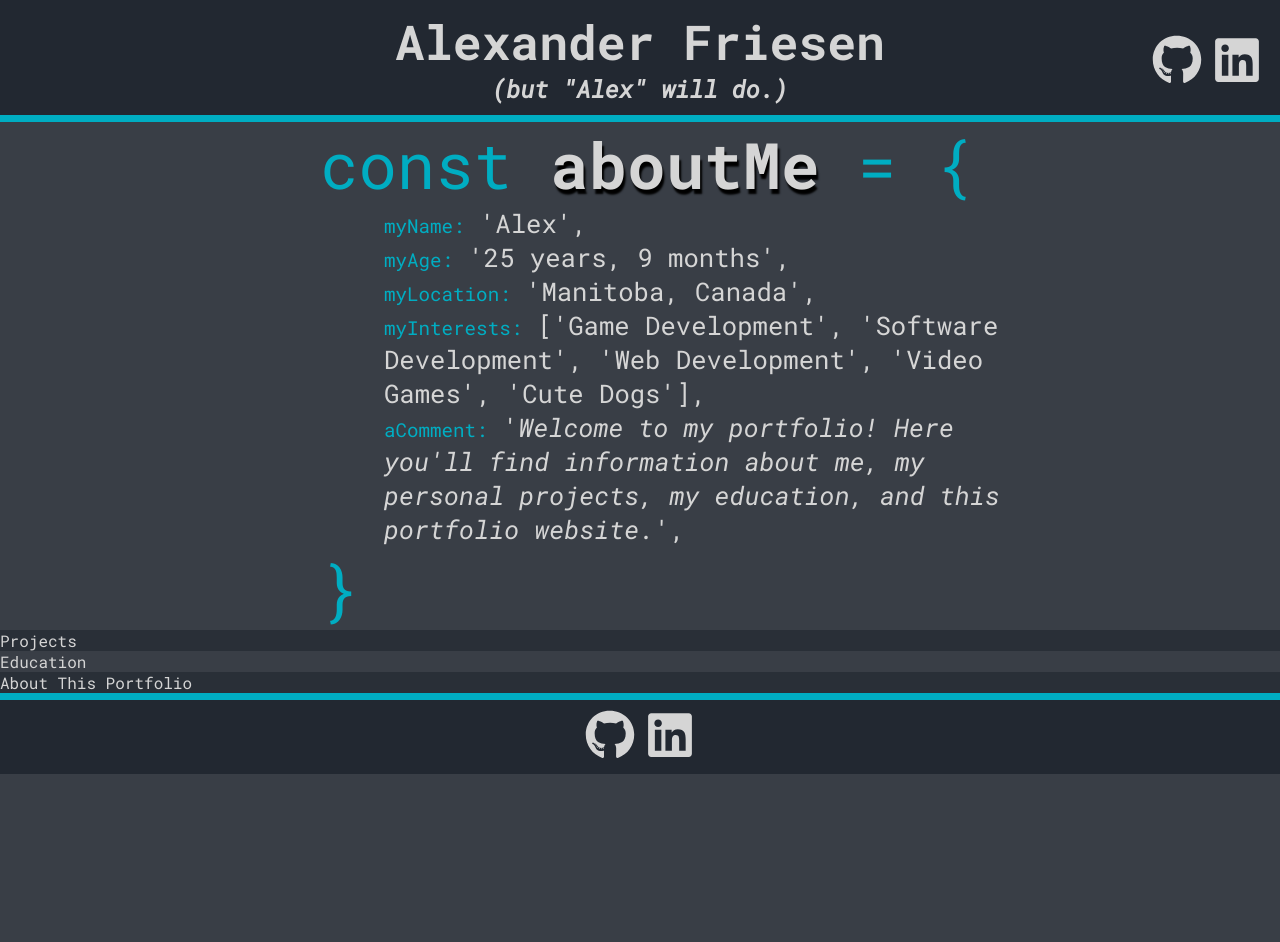
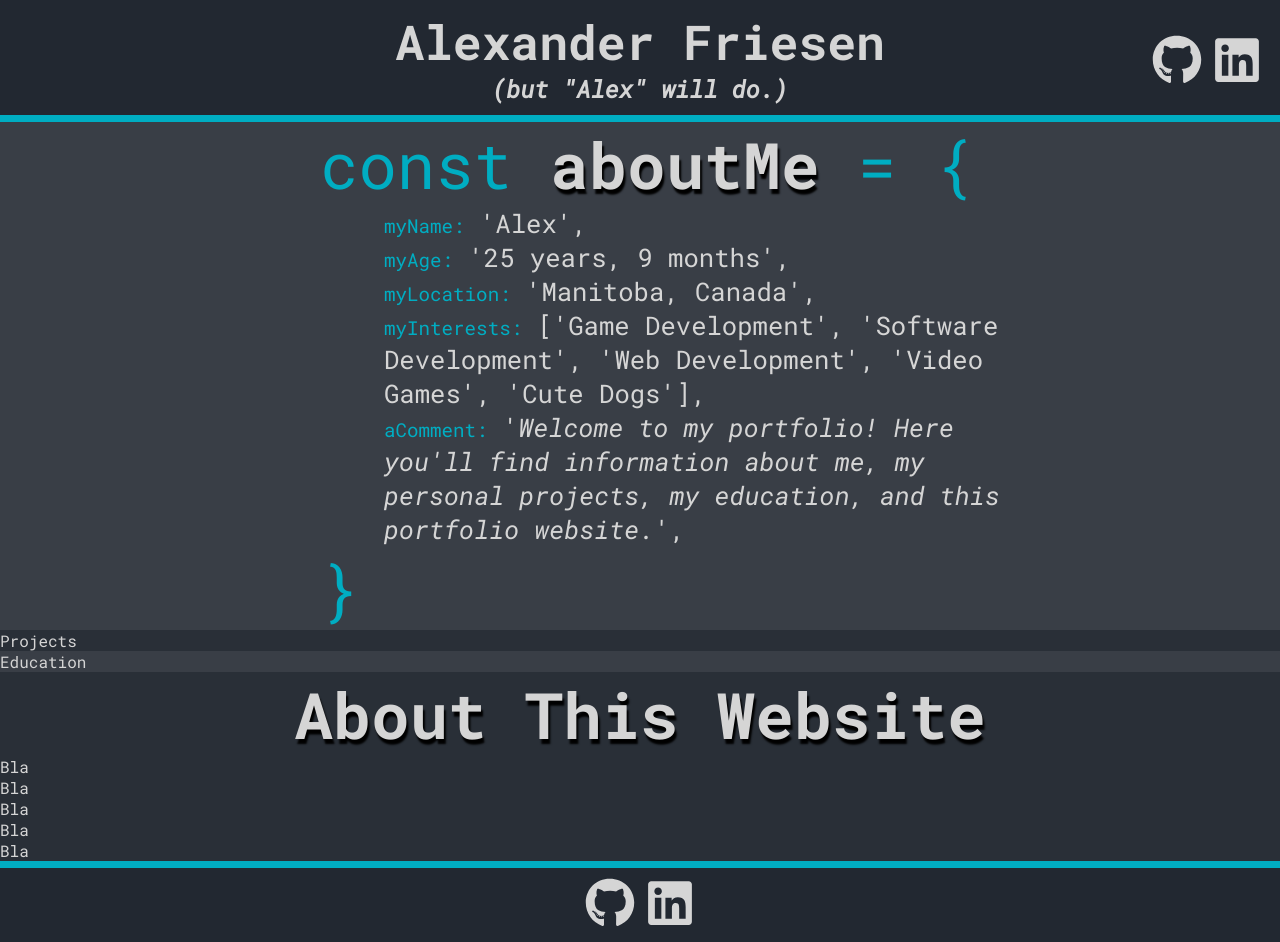
Before and after one commit to TritoLL/react-portfolio, a React (Create React App) app: page / in a window 1280 px wide. Before the commit the page ends 800 px from the top, so only its background shows below. Built offline with nearby package versions, Linux system fonts and the light colour scheme.

Commit message:
placeholder content for AboutThis

```diff
--- a/src/components/AboutThis.js
+++ b/src/components/AboutThis.js
@@ -1,7 +1,20 @@
 import React from "react";
+import styled from "styled-components";
+import { AnchorTitle } from "../styles/CustomStyles";
 
 const AboutThis = () => {
-    return <section>About This Portfolio</section>;
+    return (
+        <section>
+            <h1>
+                <AnchorTitle href="#portfolio">About This Website</AnchorTitle>
+            </h1>
+            <p>Bla</p>
+            <p>Bla</p>
+            <p>Bla</p>
+            <p>Bla</p>
+            <p>Bla</p>
+        </section>
+    );
 };
 
 export default AboutThis;
```
